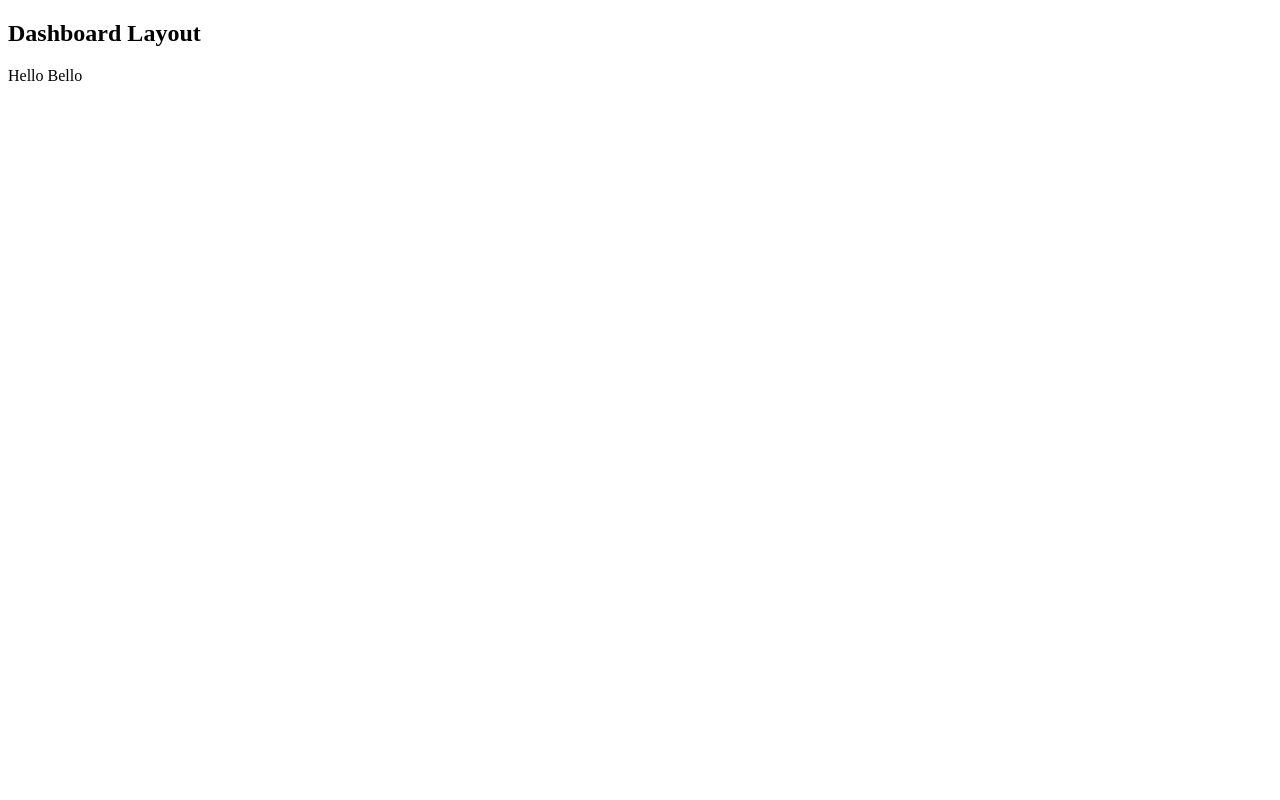
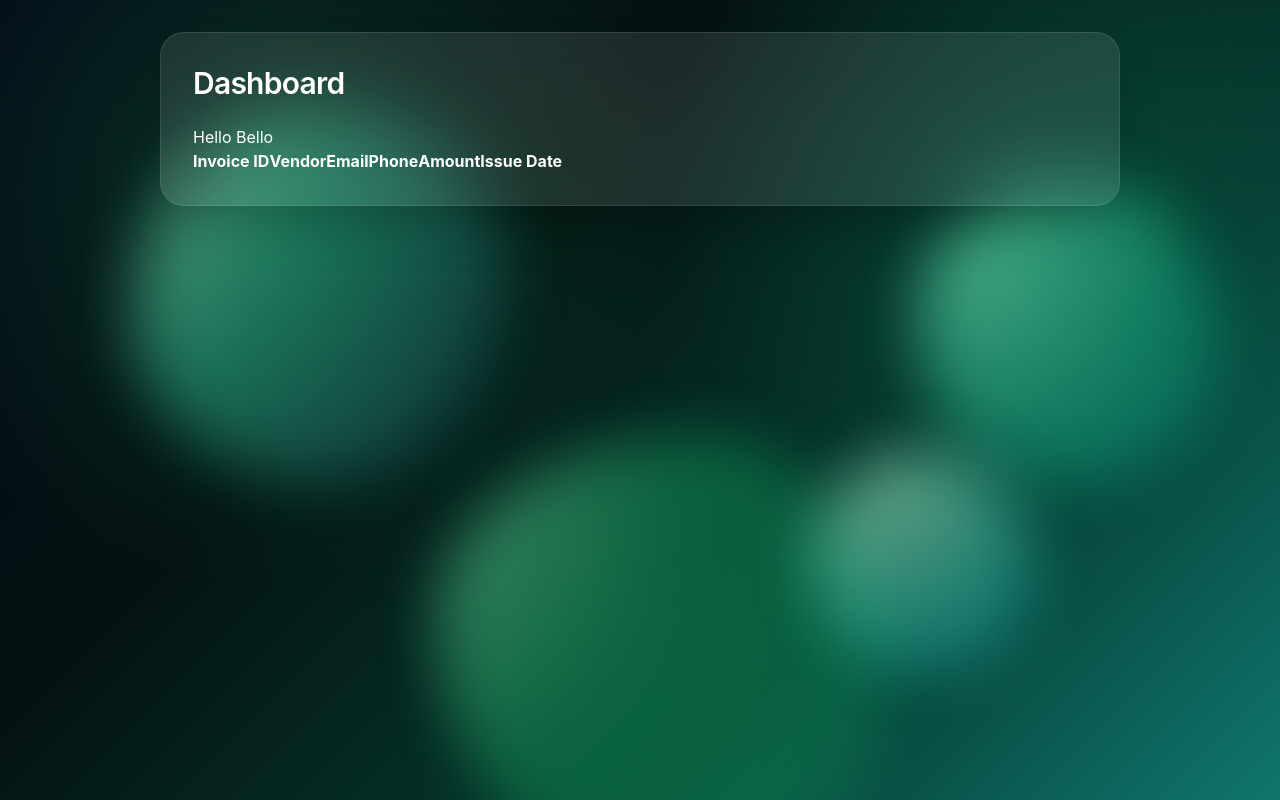
Before and after one commit to Antal-Teofil/Invoice-Processing-Pipeline, a React (Vite) app in the folder InvoiceProcessingPipeline/InvoiceProcessingPipeline.Dashboard/: page /dashboard in a window 1280 px wide. Built offline with nearby package versions, Linux system fonts and the light colour scheme.

Commit message:
landing page layout style

```diff
--- a/InvoiceProcessingPipeline/InvoiceProcessingPipeline.Dashboard/package.json
+++ b/InvoiceProcessingPipeline/InvoiceProcessingPipeline.Dashboard/package.json
@@ -10,10 +10,12 @@
     "preview": "vite preview"
   },
   "dependencies": {
+    "@tailwindcss/vite": "^4.2.2",
     "react": "^19.2.4",
     "react-dom": "^19.2.4",
     "react-rooter": "^0.1.2",
-    "react-router-dom": "^7.14.0"
+    "react-router-dom": "^7.14.0",
+    "tailwindcss": "^4.2.2"
   },
   "devDependencies": {
     "@eslint/js": "^9.39.4",
--- /dev/null
+++ b/InvoiceProcessingPipeline/InvoiceProcessingPipeline.Dashboard/src/index.css
@@ -0,0 +1,113 @@
+@import "tailwindcss";
+
+html,
+body,
+#root {
+  min-height: 100%;
+}
+
+body {
+  margin: 0;
+}
+
+.background-gradient {
+  background:
+    radial-gradient(circle at 20% 20%, rgba(34, 197, 94, 0.18), transparent 35%),
+    radial-gradient(circle at 80% 25%, rgba(16, 185, 129, 0.16), transparent 30%),
+    linear-gradient(135deg, #020617 0%, #041312 35%, #063b31 70%, #0f766e 100%);
+}
+
+.bubble {
+  position: absolute;
+  pointer-events: none;
+  border-radius: 58% 42% 63% 37% / 42% 38% 62% 58%;
+  filter: blur(30px);
+  opacity: 0.66;
+  will-change: transform, border-radius, background-position;
+  background-size: 180% 180%;
+  animation:
+    floatMorph 16s ease-in-out infinite alternate,
+    gradientShift 10s ease-in-out infinite;
+}
+
+.bubble-1 {
+  width: 360px;
+  height: 360px;
+  left: 8%;
+  top: 10%;
+  background-image:
+    radial-gradient(circle at 30% 30%, rgba(167, 243, 208, 0.95), rgba(52, 211, 153, 0.55) 40%, rgba(6, 95, 70, 0.15) 75%, transparent 100%),
+    linear-gradient(135deg, rgba(16, 185, 129, 0.7), rgba(45, 212, 191, 0.35), rgba(99, 102, 241, 0.25));
+  animation-duration: 17s, 11s;
+}
+
+.bubble-2 {
+  width: 300px;
+  height: 300px;
+  right: 10%;
+  top: 18%;
+  background-image:
+    radial-gradient(circle at 35% 35%, rgba(110, 231, 183, 0.9), rgba(16, 185, 129, 0.5) 45%, rgba(4, 120, 87, 0.12) 75%, transparent 100%),
+    linear-gradient(160deg, rgba(52, 211, 153, 0.6), rgba(20, 184, 166, 0.32), rgba(59, 130, 246, 0.2));
+  animation-duration: 14s, 9s;
+  animation-delay: -3s, -1s;
+}
+
+.bubble-3 {
+  width: 460px;
+  height: 460px;
+  left: 28%;
+  bottom: -8%;
+  background-image:
+    radial-gradient(circle at 32% 28%, rgba(134, 239, 172, 0.78), rgba(22, 163, 74, 0.36) 42%, rgba(6, 78, 59, 0.12) 75%, transparent 100%),
+    linear-gradient(135deg, rgba(6, 182, 212, 0.38), rgba(16, 185, 129, 0.42), rgba(34, 197, 94, 0.32));
+  animation-duration: 20s, 13s;
+  animation-delay: -6s, -2s;
+}
+
+.bubble-4 {
+  width: 220px;
+  height: 220px;
+  right: 24%;
+  bottom: 22%;
+  background-image:
+    radial-gradient(circle at 30% 30%, rgba(187, 247, 208, 0.8), rgba(45, 212, 191, 0.45) 42%, rgba(13, 148, 136, 0.1) 75%, transparent 100%),
+    linear-gradient(140deg, rgba(16, 185, 129, 0.55), rgba(20, 184, 166, 0.26), rgba(99, 102, 241, 0.16));
+  animation-duration: 12s, 8s;
+  animation-delay: -2s, -4s;
+}
+
+@keyframes floatMorph {
+  0% {
+    transform: translate3d(0, 0, 0) scale(1);
+    border-radius: 58% 42% 63% 37% / 42% 38% 62% 58%;
+  }
+  25% {
+    transform: translate3d(30px, 40px, 0) scale(1.06);
+    border-radius: 44% 56% 52% 48% / 60% 36% 64% 40%;
+  }
+  50% {
+    transform: translate3d(80px, 10px, 0) scale(0.96);
+    border-radius: 64% 36% 43% 57% / 38% 58% 42% 62%;
+  }
+  75% {
+    transform: translate3d(40px, 90px, 0) scale(1.08);
+    border-radius: 40% 60% 66% 34% / 54% 44% 56% 46%;
+  }
+  100% {
+    transform: translate3d(100px, 60px, 0) scale(1.02);
+    border-radius: 60% 40% 48% 52% / 46% 62% 38% 54%;
+  }
+}
+
+@keyframes gradientShift {
+  0% {
+    background-position: 0% 50%, 0% 50%;
+  }
+  50% {
+    background-position: 100% 50%, 100% 50%;
+  }
+  100% {
+    background-position: 0% 50%, 0% 50%;
+  }
+}
--- a/InvoiceProcessingPipeline/InvoiceProcessingPipeline.Dashboard/src/layout/DashboardLayout.tsx
+++ b/InvoiceProcessingPipeline/InvoiceProcessingPipeline.Dashboard/src/layout/DashboardLayout.tsx
@@ -1,10 +1,21 @@
 import { Outlet } from "react-router-dom";
 
 export default function DashboardLayout() {
-    return (
-        <>
-            <h2>Dashboard Layout</h2>
-            <Outlet/>
-        </>
-    );
+  return (
+    <div className="relative min-h-screen overflow-hidden bg-black text-white">
+      <div className="absolute inset-0 background-gradient" />
+
+      <div className="bubble bubble-1" />
+      <div className="bubble bubble-2" />
+      <div className="bubble bubble-3" />
+      <div className="bubble bubble-4" />
+
+      <main className="relative z-10 mx-auto max-w-5xl p-8">
+        <section className="rounded-3xl border border-white/10 bg-white/10 p-8 shadow-2xl backdrop-blur-xl">
+          <h1 className="mb-6 text-3xl font-semibold tracking-tight">Dashboard</h1>
+          <Outlet />
+        </section>
+      </main>
+    </div>
+  );
 }
--- a/InvoiceProcessingPipeline/InvoiceProcessingPipeline.Dashboard/src/main.tsx
+++ b/InvoiceProcessingPipeline/InvoiceProcessingPipeline.Dashboard/src/main.tsx
@@ -3,6 +3,7 @@ import { createRoot } from 'react-dom/client'
 import { BrowserRouter, Route, Routes } from 'react-router'
 import DashboardLayout from './layout/DashboardLayout'
 import HomePage from './pages/HomePage'
+import './index.css'
 
 createRoot(document.getElementById('root')!).render(
   <StrictMode>
@@ -10,6 +11,7 @@ createRoot(document.getElementById('root')!).render(
       <Routes>
         <Route path="/dashboard" element={<DashboardLayout/>}>
           <Route index element={<HomePage/>}></Route>
+          <Route path="invoices"></Route>
         </Route>
       </Routes>
     </BrowserRouter>
--- a/InvoiceProcessingPipeline/InvoiceProcessingPipeline.Dashboard/src/pages/HomePage.tsx
+++ b/InvoiceProcessingPipeline/InvoiceProcessingPipeline.Dashboard/src/pages/HomePage.tsx
@@ -1,6 +1,10 @@
+import InvoiceTable from "../components/InvoiceTable";
 
 export default function HomePage() {
     return (
-        <p>Hello Bello</p>
+        <>
+            <p>Hello Bello</p>
+            <InvoiceTable invoiceRows={[]}></InvoiceTable>
+        </>
     );
 }
--- a/InvoiceProcessingPipeline/InvoiceProcessingPipeline.Dashboard/vite.config.ts
+++ b/InvoiceProcessingPipeline/InvoiceProcessingPipeline.Dashboard/vite.config.ts
@@ -1,9 +1,10 @@
 import { defineConfig } from 'vite'
 import react from '@vitejs/plugin-react'
+import tailwindcss from "@tailwindcss/vite"
 
 // https://vite.dev/config/
 export default defineConfig({
-  plugins: [react()],
+  plugins: [react(), tailwindcss()],
   server: {
     open: "/dashboard"
   },
```
Also changed, not shown: 1 other file (tests, documents, lock files or other folders).
